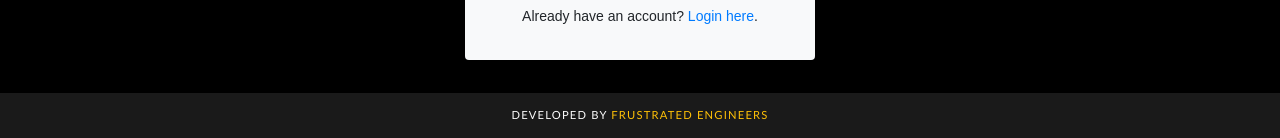
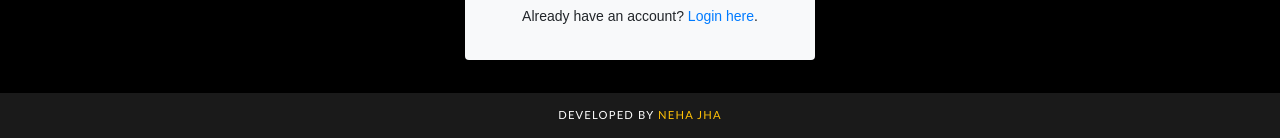
Before and after one commit to nayyhah/olcademy, a PHP site: page /register.php in a window 1280 px wide. Shown: the part 726-864 px from the top of the page. Run offline with PHP 8.4, Linux system fonts and the light colour scheme.

Commit message:
Update footer.php

```diff
--- a/template/footer.php
+++ b/template/footer.php
@@ -5,7 +5,7 @@
 	      	<footer class="footer index-page">
 	      		<div class="footer-wrapper">
 		        	<div class="text-center pb-3">
-		        	 	<small>DEVELOPED BY <a href="team.php" class="text-warning">FRUSTRATED ENGINEERS</a></small>
+		        	 	<small>DEVELOPED BY <a href="team.php" class="text-warning">NEHA JHA</a></small>
 		        	</div>
 		      	</div>
 		   	</footer>
@@ -14,7 +14,7 @@
 	    	<footer class="footer">
 	      		<div class="footer-wrapper">
 		        	<div class="text-center pb-3">
-		        	 	<small>DEVELOPED BY <a href="team.php" class="text-warning">FRUSTRATED ENGINEERS</a></small>
+		        	 	<small>DEVELOPED BY <a href="team.php" class="text-warning">NEHA JHA</a></small>
 		        	</div>
 		      	</div>
 		   	</footer>
```
